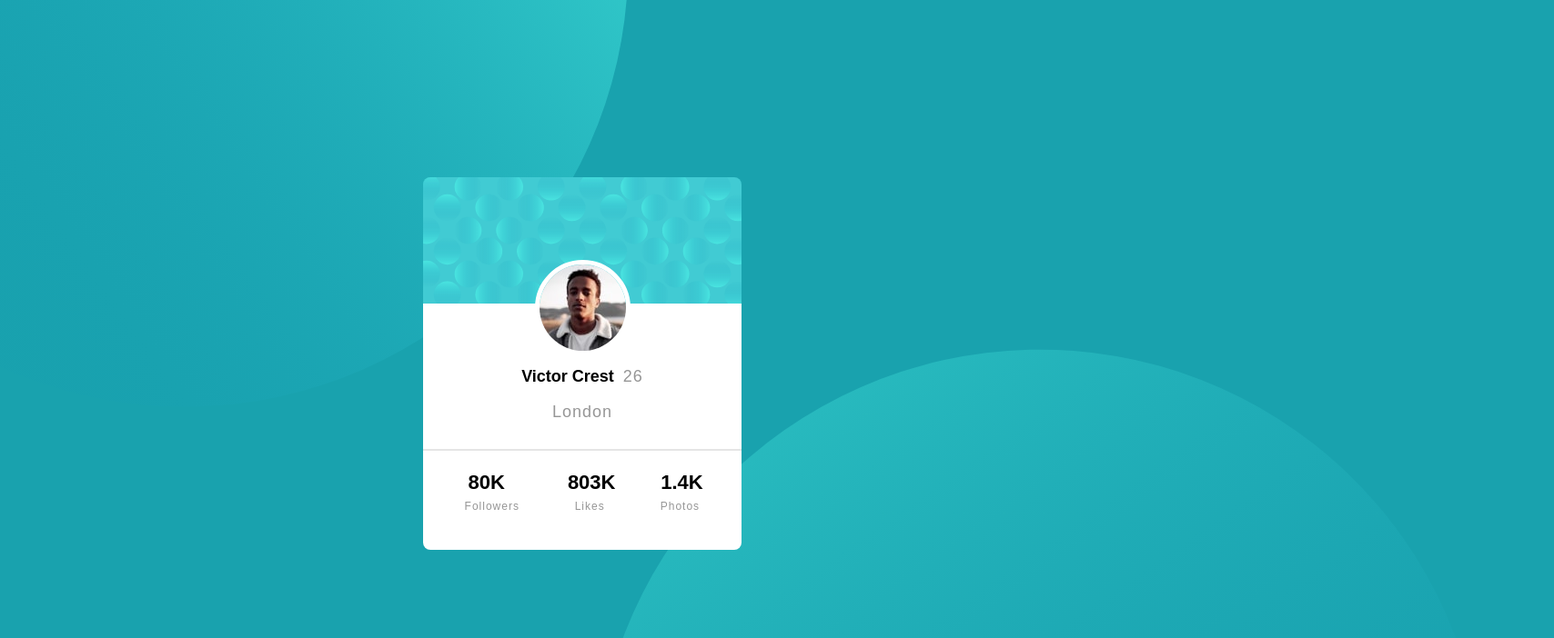
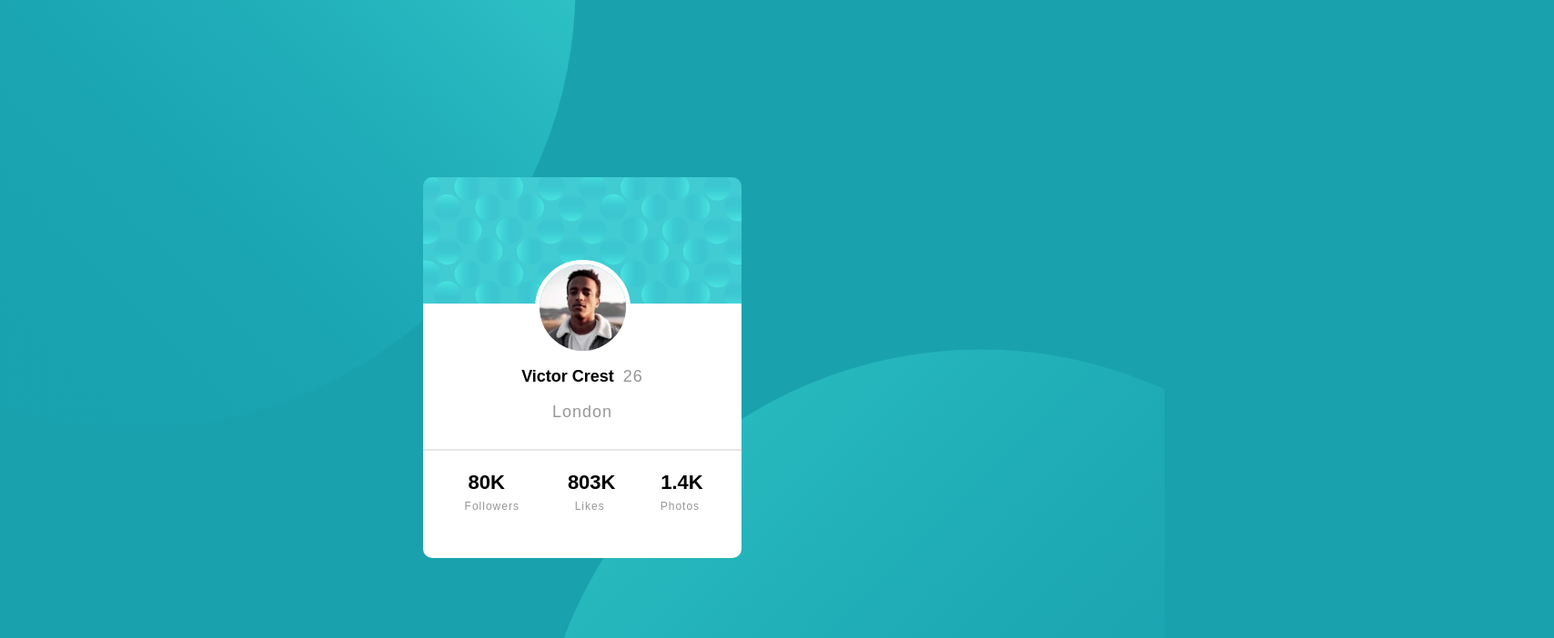
Before and after one commit to joffrey7486/Profile-card-component-main-FrontEndMentor, a plain HTML site: page profile-card-component-main/index.html in a window 1280 px wide. Shown: the top 702 px of the page at 91% size, 1708 px wide, since content can reach past the window. Drawn offline with Linux system fonts and the light colour scheme.

Commit message:
Update style.css

```diff
--- a/profile-card-component-main/style.css
+++ b/profile-card-component-main/style.css
@@ -1,16 +1,26 @@
 *{
-    font-family: "Kumbh", sans-serif;
     margin: 0;
     padding: 0;
 }
 body{
-    box-sizing: border-box;
-    background: hsl(185, 75%, 39%);
+    font-family: "Kumbh", sans-serif;
+    display: flex;
+    align-items: center;
+    justify-content: center;
+    background-color: hsl(185, 75%, 39%);
+    background-image:
+        url('/images/bg-pattern-top.svg'),
+        url('/images/bg-pattern-bottom.svg');
+    background-position:
+        right calc(47vw + 15%) bottom calc(65vh - 15vw),
+        left calc(40vw + 25%) top calc(72vh - 15vw);
+        background-repeat: no-repeat;
+        min-height: 100vh;
+        overflow-x: hidden;
+        padding: 0px 24px;
 }
-
 .container{
-    width: 100%;
-    height: 100%;
+    height: 100vh;
 }
 .card{
     width: 350px;
@@ -19,8 +29,6 @@ body{
     top: 50%;
     left: 50%;
     transform: translate(-50%, -50%);
-    border-radius: 8px;
-    overflow: hidden;
 }
 .photo{
     border: 5px white solid;
@@ -33,12 +41,16 @@ body{
     border-radius: 50%;
     z-index: 99999;
 }
+.upper-card svg{
+    border-radius: 10px 10px 0px 0px;
+}
 .medium-card{
     background: #fff;
     position: relative;
     width: 350px;
     height: 280px;
     top: -110px;
+    border-radius: 0px 0px 10px 10px;
 }
 .profile{
     position: relative;
@@ -111,51 +123,24 @@ span.social{
     justify-content: space-evenly;
 }
 
-.bg-top{
-    background: url(/images/bg-pattern-top.svg);
-    position: absolute;
-    bottom: 44%;
-    right: 46%;
-    width: 978px;
-    height: 978px;
-    transform: rotate(10deg);
-}
-
-.bg-bottom{
-    background: url(/images/bg-pattern-bottom.svg);
-    position: absolute;
-    top: 48%;
-    left: 51%;
-    width: 978px;
-    height: 978px;
-    transform: rotate(10deg);
-}
-
-
 .attribution {
     font-size: 11px;
-    position: fixed;
-    left: 40%;
+    font-size: 11px;
+    position: relative;
+    left: 15%;
     top: 95%;
 }
 .attribution a { color: hsl(228, 45%, 44%); }
 
 
 @media (max-width: 375px) {
+    body{
+        background-position: right calc(47vw + 15%) bottom calc(65vh - 15vw), left calc(61vw + 25%) top calc(56vh - 15vw);
+    }
     .card{
         width: 320px;
         top: 48%;
         left: 48%;
-    }
-    .bg-top{
-        bottom: 47%;
-        right: 49%;
-        transform: rotate(-14deg);
-    }
-    .bg-bottom{
-        top: 36%;
-        left: 51%;
-        transform: rotate(-40deg);
     }
     h1{
         padding-right: 24px;;
```
